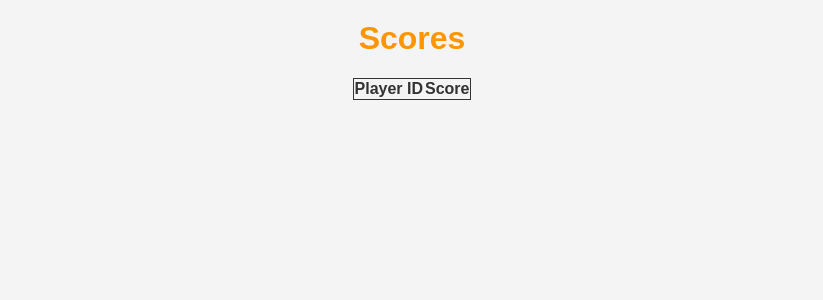
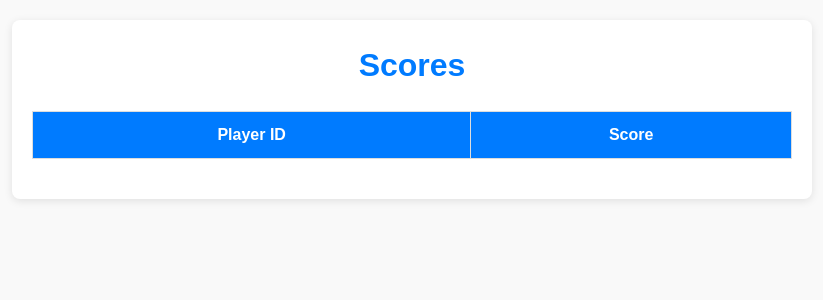
Before and after one commit to blokidde/Blokboy-gaming-device, a PHP site: page / in a window 1280 px wide. Shown: the top 300 px of the page, without its empty margins (228-1051 px from the left). Run offline with PHP 8.4, Linux system fonts and the light colour scheme; data that the repository does not hold is empty.

Commit message:
added better css

```diff
--- a/web/css/style.css
+++ b/web/css/style.css
@@ -1,28 +1,54 @@
+* {
+    box-sizing: border-box;
+    margin: 0;
+    padding: 0;
+  }
+
   body {
-      margin: 0;
-      padding: 0;
-      font-family: Arial, sans-serif;
-      background-color: #f4f4f4;
-      color: #333;
+    font-family: 'Arial', sans-serif;
+    background-color: #f9f9f9;
+    color: #333;
+    line-height: 1.6;
+    padding: 20px;
+  }
+
+  .container {
+    max-width: 800px;
+    margin: 0 auto;
+    padding: 20px;
+    background: #fff;
+    box-shadow: 0 2px 8px rgba(0, 0, 0, 0.1);
+    border-radius: 8px;
   }
 
   h1 {
-      color: #ff9500;
-      text-align: center;
-      margin-top: 20px;
+    text-align: center;
+    margin-bottom: 20px;
+    color: #007bff;
   }
 
   table {
-      text-align: center;
-      border: 1px solid;
-      margin: 20px auto;
-      border-collapse: collapse;
+    width: 100%;
+    border-collapse: collapse;
+    margin-bottom: 20px;
   }
 
-  thead{
-    border: 1px solid;
+  table th,
+  table td {
+    border: 1px solid #ddd;
+    padding: 10px;
+    text-align: center;
   }
 
-  tbody{
-    border: 1px solid;
+  table th {
+    background-color: #007bff;
+    color: #fff;
   }
+
+  table tbody tr:nth-child(even) {
+    background-color: #f2f2f2;
+  }
+
+  table tbody tr:hover {
+    background-color: #e9e9e9;
+  }
```
